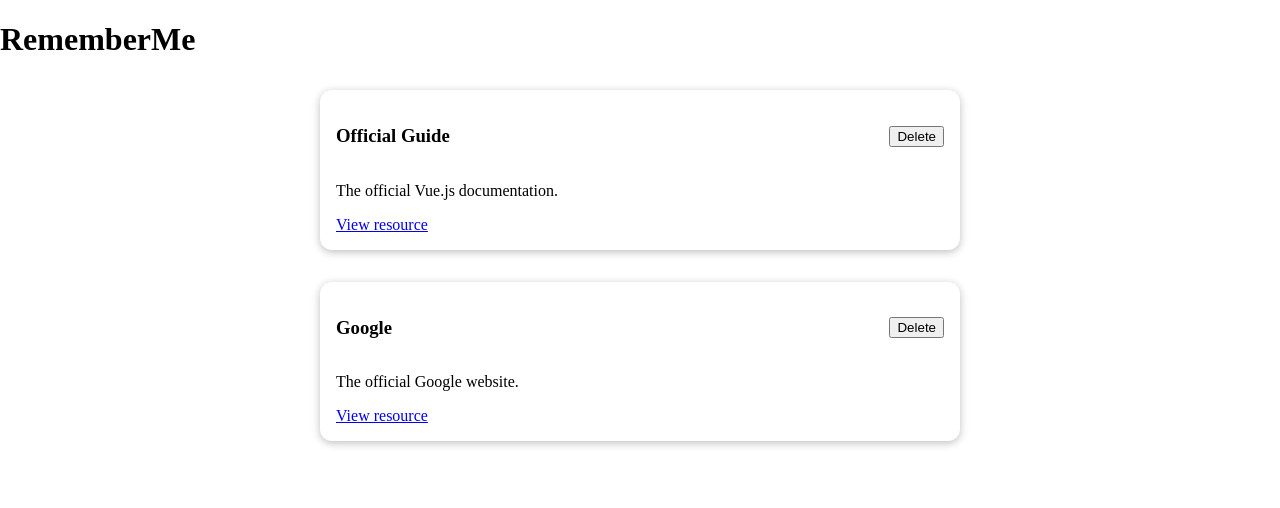
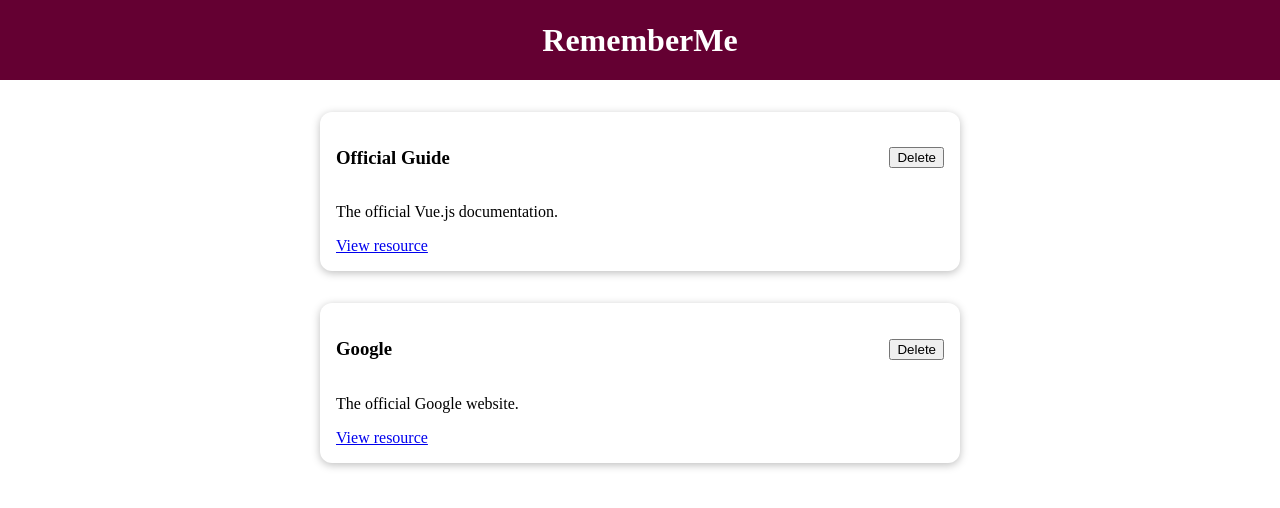
Before and after one commit to frogThanos/learning-resources-app-vue, a Vue app: page / in a window 1280 px wide. Shown: the top 508 px of the page. Built offline with nearby package versions, Linux system fonts and the light colour scheme.

Commit message:
style header

```diff
--- a/src/components/layouts/TheHeader.vue
+++ b/src/components/layouts/TheHeader.vue
@@ -9,3 +9,19 @@ export default {
     props: ['title']
 }
 </script>
+
+<style scoped>
+header {
+    width: 100%;
+    height: 5rem;
+    background-color: #640032;
+    display: flex;
+    justify-content: center;
+    align-items: center;
+}
+
+header h1 {
+    color: white;
+    margin: 0;
+}
+</style>
```
